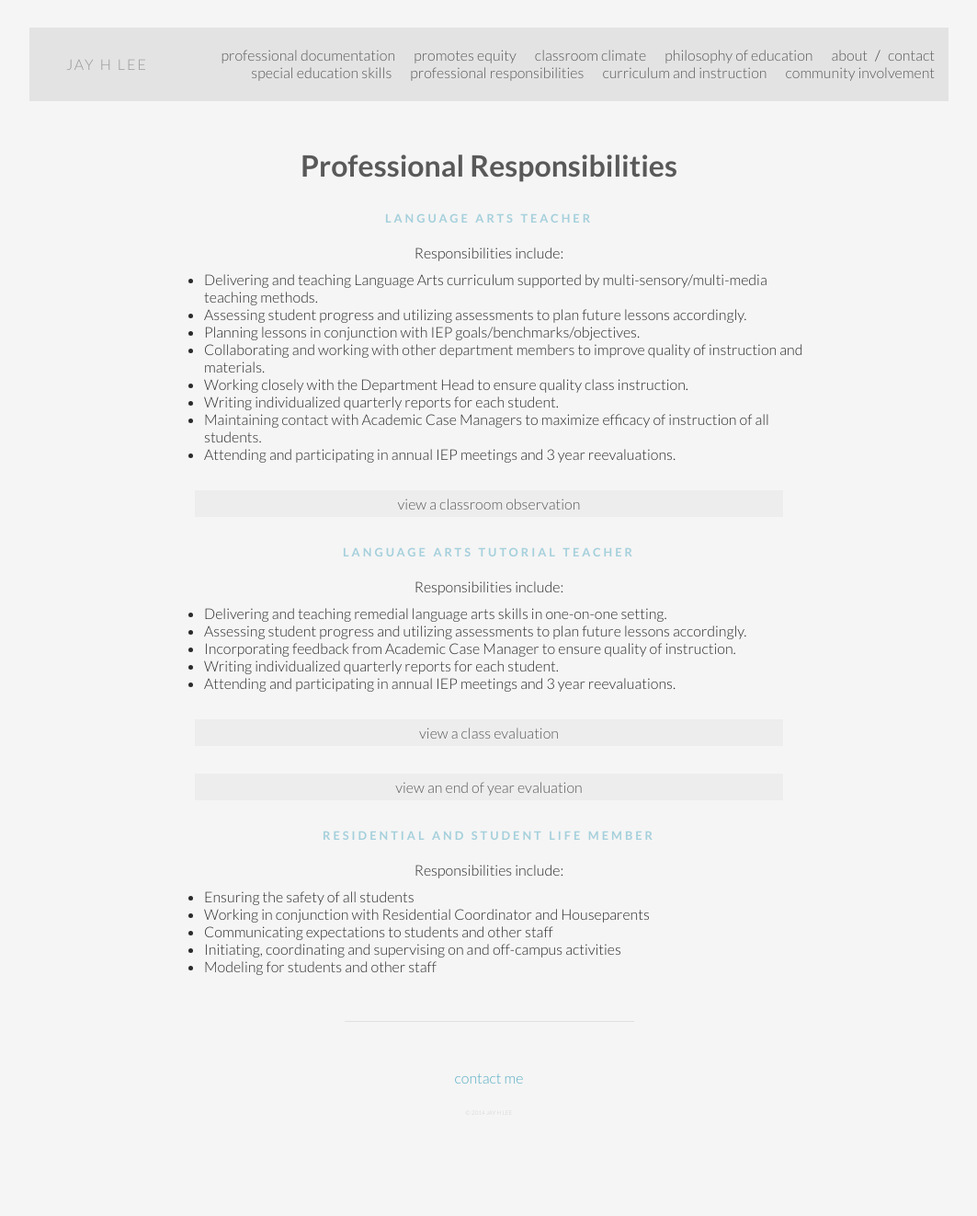
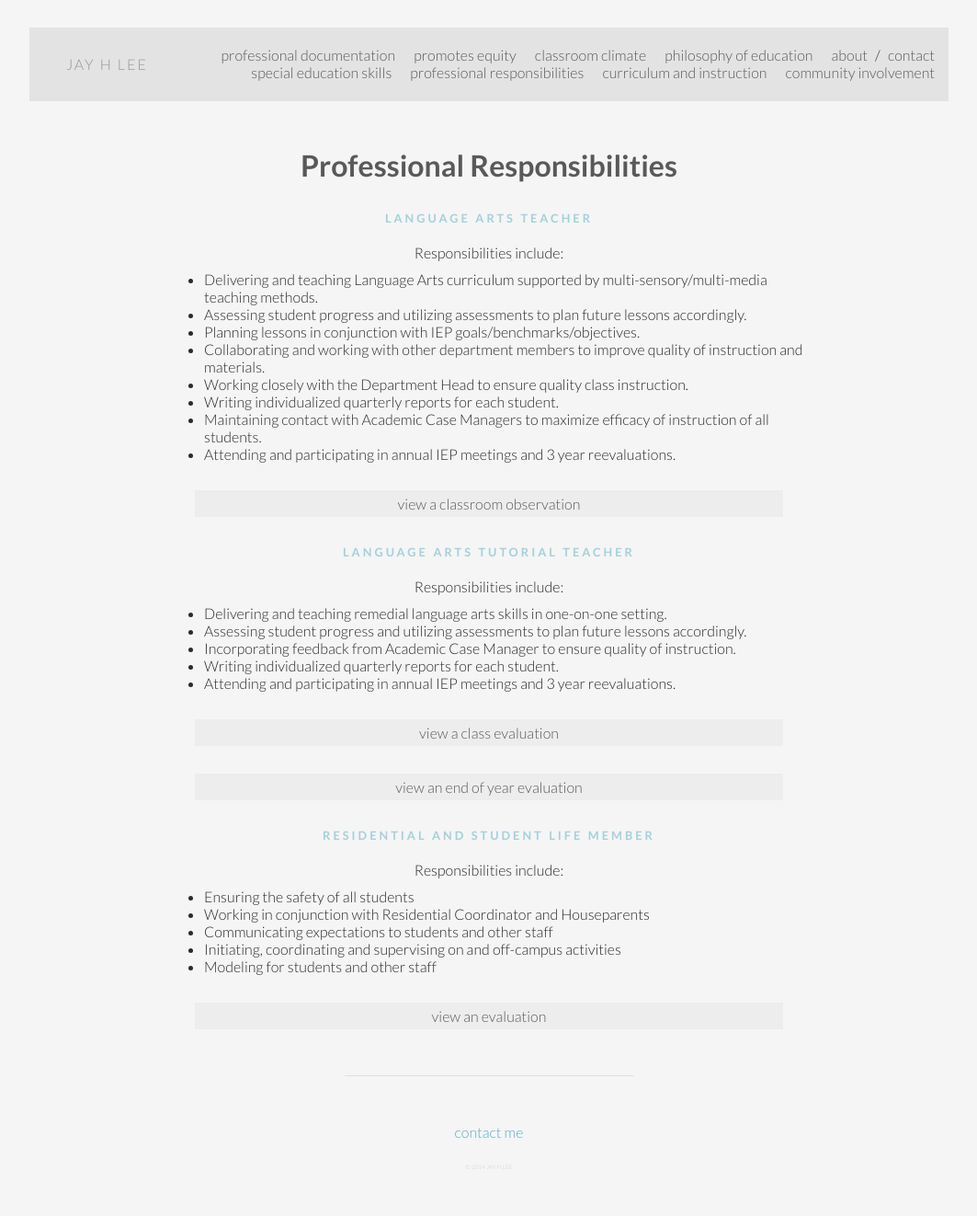
Before and after one commit to erictchin/jayhlee, a Jekyll site: the page built from professional-responsibilities/index.html, in a window 1280 px wide. Shown: the whole page at 92% size, without its empty margins (108-1171 px from the left). Built offline with Jekyll 4.4.1, drawn with Linux system fonts in a browser that asks for light colours; nearby versions of some CDN libraries; before the commit the page ends 1263 px from its top, so only the background shows below that.

Commit message:
added it

```diff
--- a/professional-responsibilities/index.html
+++ b/professional-responsibilities/index.html
@@ -45,3 +45,6 @@
     <li>Initiating, coordinating and supervising on and off-campus activities</li>
     <li>Modeling for students and other staff	</li>
 </ul>
+
+<a onclick="$('#file4').toggle('slow');"  class="attachment">view an evaluation</a>
+<iframe id="file4" class="file" src="http://docs.google.com/viewer?url=http%3A%2F%2Fjhahnlee.com%2Fassets%2Fprofessional-responsibilities%2FJay%20Lee%20Eval.pdf&embedded=true"></iframe>
```
